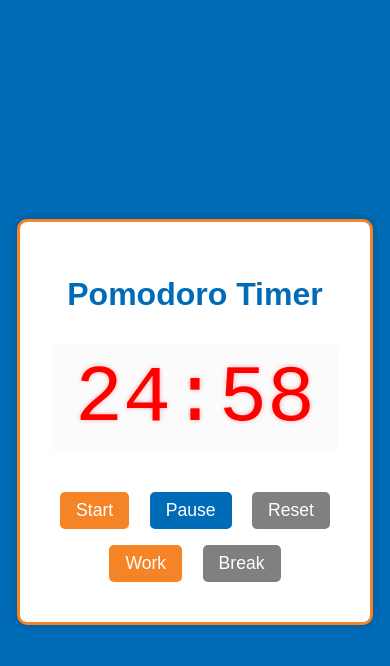
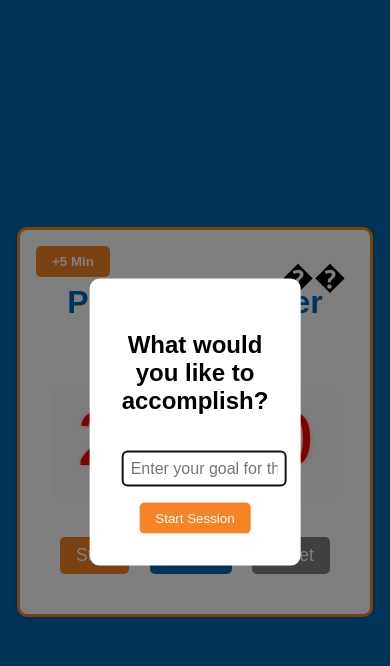
Before and after one commit to Automatic365/SideProject-Pomodoro-Timer, a plain HTML site: page index.html in a window 390 px wide. Both pictures are taken after a click on the button "Start". Drawn offline with Linux system fonts and the light colour scheme; a web font is replaced by a local one.

Commit message:
functionality changes

```diff
--- a/index.html
+++ b/index.html
@@ -8,7 +8,10 @@
 </head>
 <body>
     <div class="container">
+        <button id="toggle-mode">��</button>
+        <button id="add-time">+5 Min</button>
         <h1>Pomodoro Timer</h1>
+        <div id="goal-display"></div>
         <div class="timer">
             <span id="minutes">25</span>:<span id="seconds">00</span>
         </div>
@@ -17,11 +20,17 @@
             <button id="pause">Pause</button>
             <button id="reset">Reset</button>
         </div>
-        <div class="mode">
-            <button id="work" class="active">Work</button>
-            <button id="break">Break</button>
+    </div>
+
+    <!-- Modal -->
+    <div id="goal-modal" class="modal">
+        <div class="modal-content">
+            <h2>What would you like to accomplish?</h2>
+            <input type="text" id="goal-input" placeholder="Enter your goal for this session">
+            <button id="submit-goal">Start Session</button>
         </div>
     </div>
+
     <audio id="buzzer" src="https://www.soundjay.com/misc/sounds/basketball-buzzer-1.mp3"></audio>
     <script src="script.js"></script>
 </body>
--- a/script.js
+++ b/script.js
@@ -7,18 +7,50 @@ const secondsDisplay = document.getElementById('seconds');
 const startButton = document.getElementById('start');
 const pauseButton = document.getElementById('pause');
 const resetButton = document.getElementById('reset');
-const workButton = document.getElementById('work');
-const breakButton = document.getElementById('break');
+const toggleButton = document.getElementById('toggle-mode');
+const modal = document.getElementById('goal-modal');
+const goalInput = document.getElementById('goal-input');
+const submitGoal = document.getElementById('submit-goal');
+const goalDisplay = document.getElementById('goal-display');
+const addTimeButton = document.getElementById('add-time');
+
+function showGoalModal() {
+    modal.style.display = 'block';
+    goalInput.focus();
+}
+
+function hideGoalModal() {
+    modal.style.display = 'none';
+    goalInput.value = '';
+}
+
+function handleGoalSubmit() {
+    const goal = goalInput.value.trim();
+    if (goal) {
+        goalDisplay.textContent = `Current Goal: ${goal}`;
+        hideGoalModal();
+        startTimer();
+    }
+}
 
 function updateDisplay() {
     const minutes = Math.floor(timeLeft / 60);
     const seconds = timeLeft % 60;
+    const timeString = `${minutes.toString().padStart(2, '0')}:${seconds.toString().padStart(2, '0')}`;
+
     minutesDisplay.textContent = minutes.toString().padStart(2, '0');
     secondsDisplay.textContent = seconds.toString().padStart(2, '0');
+
+    // Update page title with timer
+    document.title = `${timeString} - Pomodoro Timer`;
 }
 
 function startTimer() {
     if (timerId === null) {
+        if (isWorkMode && !goalDisplay.textContent) {
+            showGoalModal();
+            return;
+        }
         timerId = setInterval(() => {
             timeLeft--;
             updateDisplay();
@@ -29,8 +61,11 @@ function startTimer() {
                 buzzer.play();
                 setTimeout(() => {
                     alert(isWorkMode ? 'Work session completed! Take a break!' : 'Break is over! Back to work!');
-                }, 500); // Wait for buzzer to start before showing alert
+                }, 500);
                 resetTimer();
+                if (!isWorkMode) {
+                    goalDisplay.textContent = ''; // Clear goal when break is over
+                }
             }
         }, 1000);
     }
@@ -48,11 +83,22 @@ function resetTimer() {
     updateDisplay();
 }
 
-function switchMode(mode) {
-    isWorkMode = mode === 'work';
-    workButton.classList.toggle('active', isWorkMode);
-    breakButton.classList.toggle('active', !isWorkMode);
+function toggleMode() {
+    isWorkMode = !isWorkMode;
+    toggleButton.textContent = isWorkMode ? '🔥' : '💧';
+
+    if (timerId !== null) {
+        clearInterval(timerId);
+        timerId = null;
+    }
+
     resetTimer();
+    goalDisplay.textContent = ''; // Clear goal when switching modes
+}
+
+function addFiveMinutes() {
+    timeLeft += 5 * 60; // Add 300 seconds (5 minutes)
+    updateDisplay();
 }
 
 // Initialize
@@ -63,5 +109,11 @@ updateDisplay();
 startButton.addEventListener('click', startTimer);
 pauseButton.addEventListener('click', pauseTimer);
 resetButton.addEventListener('click', resetTimer);
-workButton.addEventListener('click', () => switchMode('work'));
-breakButton.addEventListener('click', () => switchMode('break'));
+toggleButton.addEventListener('click', toggleMode);
+submitGoal.addEventListener('click', handleGoalSubmit);
+goalInput.addEventListener('keypress', (e) => {
+    if (e.key === 'Enter') {
+        handleGoalSubmit();
+    }
+});
+addTimeButton.addEventListener('click', addFiveMinutes);
--- a/styles.css
+++ b/styles.css
@@ -11,6 +11,7 @@ body {
 }
 
 .container {
+    position: relative;
     text-align: center;
     background-color: white;
     padding: 2rem;
@@ -73,3 +74,90 @@ body {
 h1 {
     color: #006BB6; /* Knicks Blue */
 }
+
+#toggle-mode {
+    position: absolute;
+    top: 1rem;
+    right: 1rem;
+    font-size: 2rem;
+    padding: 0.5rem;
+    background: none;
+    border: none;
+    cursor: pointer;
+    transition: transform 0.3s ease;
+}
+
+#toggle-mode:hover {
+    transform: scale(1.2);
+}
+
+/* Add these new styles */
+.modal {
+    display: none;
+    position: fixed;
+    top: 0;
+    left: 0;
+    width: 100%;
+    height: 100%;
+    background-color: rgba(0, 0, 0, 0.5);
+    z-index: 1000;
+}
+
+.modal-content {
+    background-color: white;
+    padding: 2rem;
+    border-radius: 10px;
+    position: absolute;
+    top: 50%;
+    left: 50%;
+    transform: translate(-50%, -50%);
+    text-align: center;
+}
+
+#goal-input {
+    width: 100%;
+    padding: 0.5rem;
+    margin: 1rem 0;
+    font-size: 1rem;
+    border: 1px solid #ccc;
+    border-radius: 5px;
+}
+
+#submit-goal {
+    background-color: #F58426;
+    color: white;
+    border: none;
+    padding: 0.5rem 1rem;
+    border-radius: 5px;
+    cursor: pointer;
+}
+
+#submit-goal:hover {
+    background-color: #e67215;
+}
+
+#goal-display {
+    margin: 1rem 0;
+    padding: 0.5rem;
+    font-style: italic;
+    color: #006BB6;
+}
+
+#add-time {
+    position: absolute;
+    top: 1rem;
+    left: 1rem;
+    padding: 0.5rem 1rem;
+    background-color: #F58426; /* Knicks Orange */
+    color: white;
+    border: none;
+    border-radius: 5px;
+    cursor: pointer;
+    transition: all 0.3s ease;
+    font-weight: bold;
+}
+
+#add-time:hover {
+    background-color: #e67215; /* Darker Orange */
+    transform: scale(1.05);
+}
```
